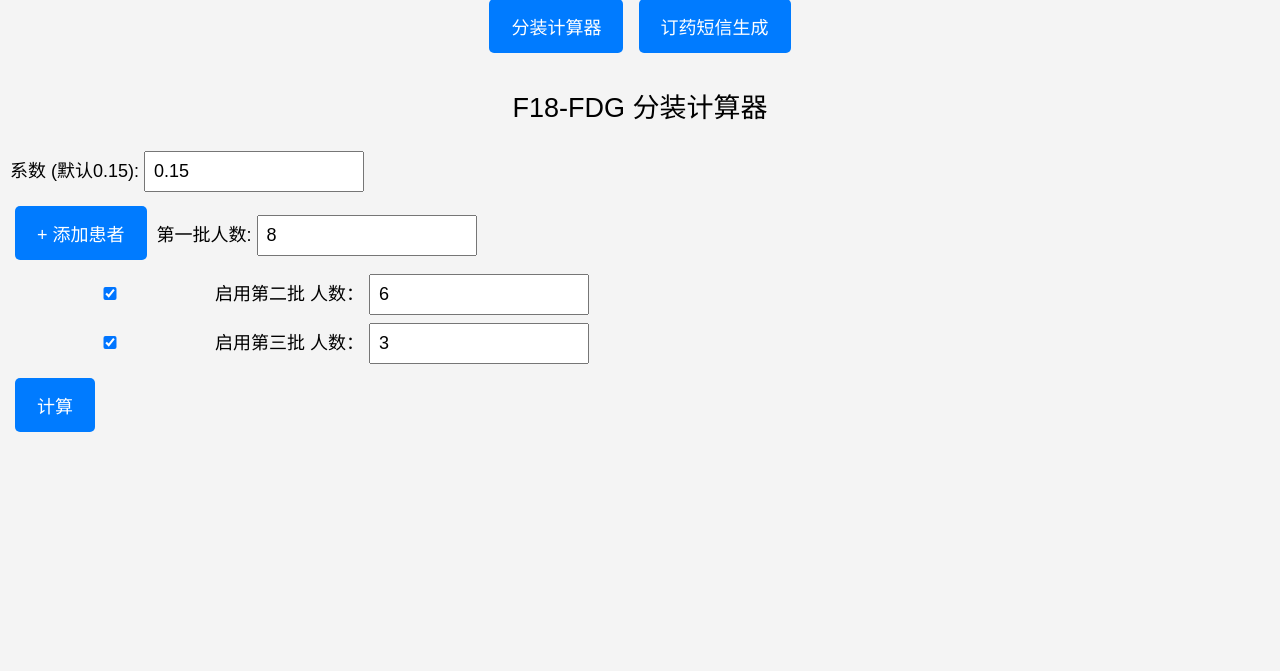
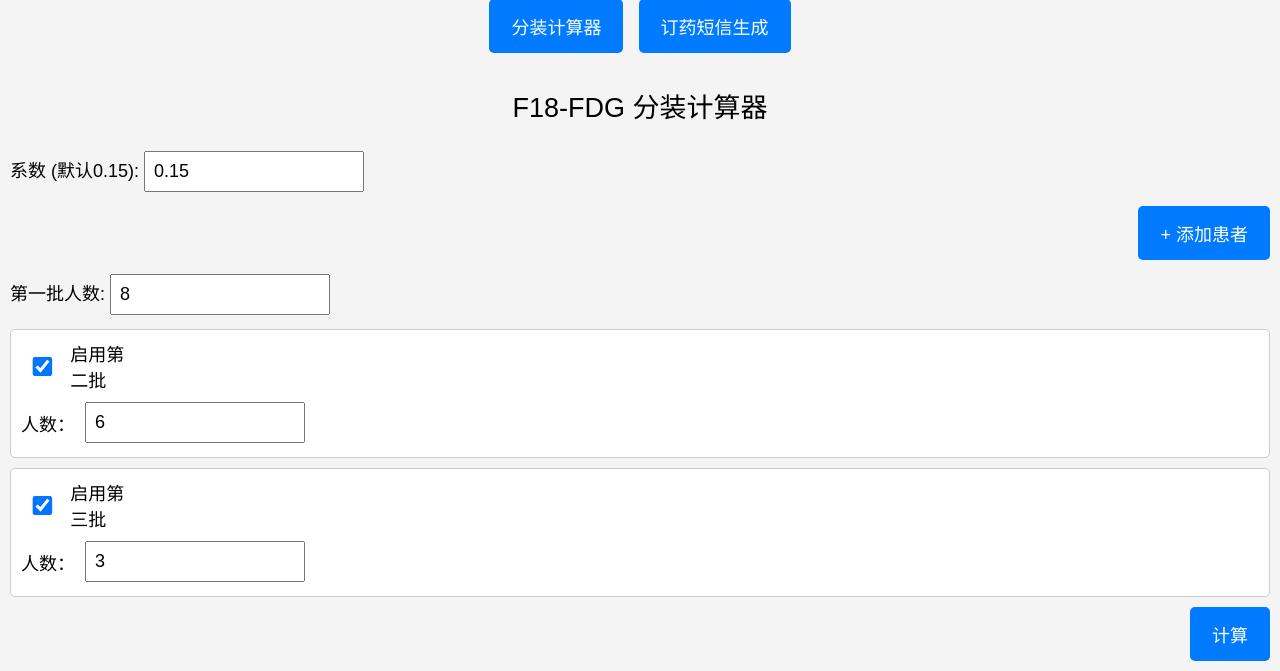
Before and after one commit to fwu0216/fdgweb, a Flask app: template templates/index.html in a window 1280 px wide. Shown: the part 151-822 px from the top of the page. Before the commit the page ends 583 px from the top, so only its background shows below. Run offline with Flask 3, Linux system fonts and the light colour scheme; the template is opened without the code that fills it, so the values that code supplies are empty.

Commit message:
style.css

```diff
--- a/static/style.css
+++ b/static/style.css
@@ -17,21 +17,29 @@ h1, h2, h3, h4 {
     font-weight: normal;
 }
 
+/* 按钮 */
 button {
+    display: block;
+    margin: 10px 0 10px auto;
     padding: 14px 22px;
     font-size: 18px;
-    margin: 10px 5px;
     background-color: #007BFF;
     color: white;
     border: none;
     border-radius: 5px;
     cursor: pointer;
 }
-
 button:hover {
     background-color: #0056b3;
 }
 
+/* Tab 横排按钮 */
+.tab-button {
+    display: inline-block;
+    margin: 10px 5px;
+}
+
+/* 输入框 */
 input {
     font-size: 18px;
     padding: 8px;
@@ -40,7 +48,8 @@ input {
     max-width: 200px;
 }
 
-fieldset {
+/* 批次块 */
+.batch-block, fieldset {
     background: #fff;
     margin: 10px 0;
     padding: 10px;
@@ -48,6 +57,30 @@ fieldset {
     border: 1px solid #ccc;
 }
 
+/* 横向复选框 */
+.checkbox-row {
+    display: inline-flex;
+    align-items: center;
+    gap: 6px;
+    font-size: 18px;
+    margin-bottom: 6px;
+}
+.checkbox-row input[type="checkbox"] {
+    transform: scale(1.5);
+}
+
+/* 输入行 */
+.input-row {
+    display: flex;
+    align-items: center;
+    font-size: 18px;
+}
+.input-row input {
+    margin-left: 10px;
+    flex: 1;
+}
+
+/* 表格 */
 table {
     border-collapse: collapse;
     margin: 10px auto;
@@ -62,6 +95,7 @@ td, th {
     text-align: center;
 }
 
+/* 短信框 */
 pre {
     background: #fff;
     padding: 10px;
```
